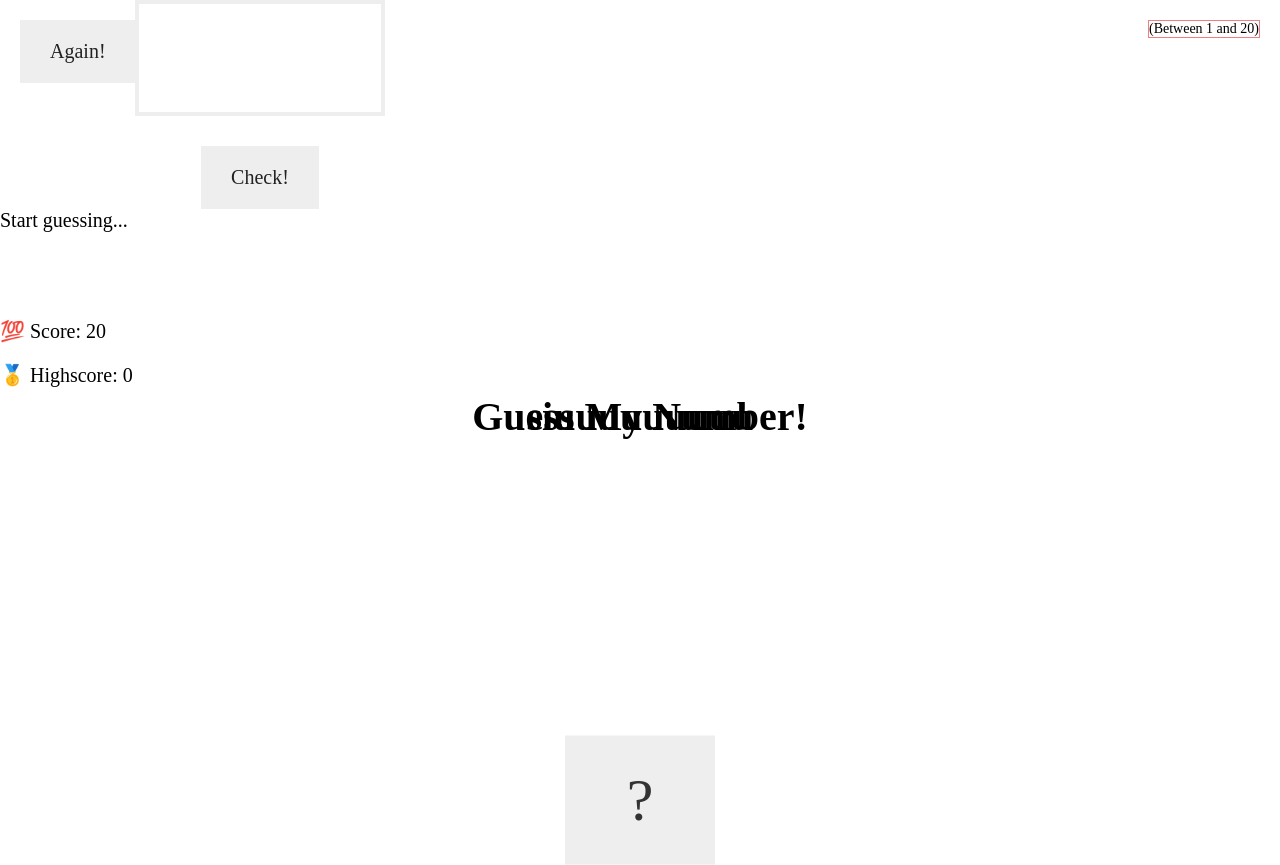
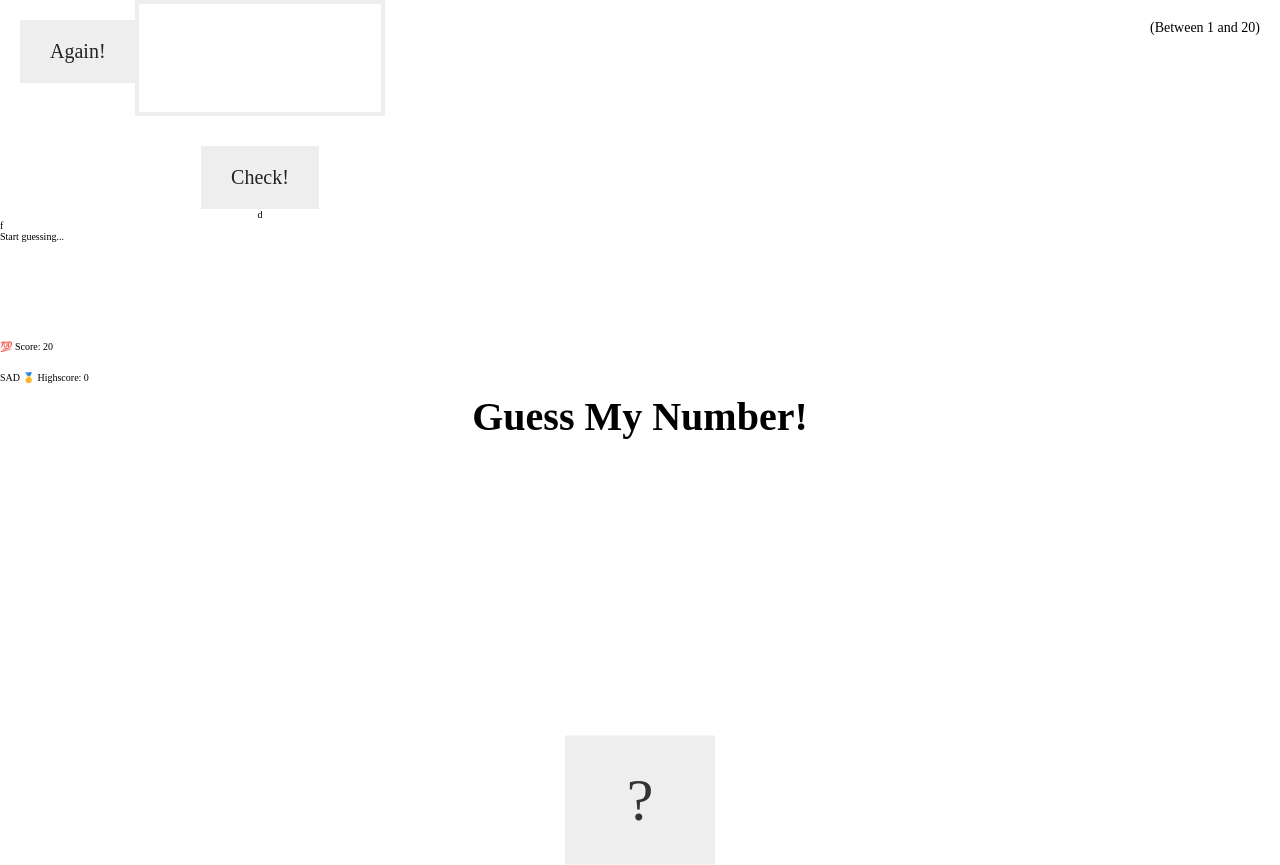
Before and after one commit to Am98172/game-, a plain HTML site: page index.html in a window 1280 px wide. Drawn offline with Linux system fonts and the light colour scheme.

Commit message:
Update index.html

```diff
--- a/index.html
+++ b/index.html
@@ -10,6 +10,17 @@
       .between{
         align-items: center;
         justify-content: center;
+
+
+        kgghyf
+        dtd
+        s
+        ghsr\g
+        sg
+        g
+        G
+        gWGFG
+        gdsgDvcSD fszf f df
         border: 1px solid lightcoral;
       }
     </style>
@@ -24,26 +35,9 @@
     <main>
       <section class="left">
         <input type="number" class="guess" />
-        <button class="btn check">Check!</button>
-      </section>
-      <section class="right">
+        <button class="btn check">Check!</button>d
+      </section>f
         <p class="message">Start guessing...</p>
         <p class="label-score">💯 Score: <span class="score">20</span></p>
-        <p class="label-highscore">
-          🥇 Highscore: <span class="highscore">0</span>
-        </p>
-        <h1>siuuuuuuuuu</h1>
-
-      </section>
-    </main>
-    <script>
-      function log() {
-        console.log("GIT");
-      }
-      log()
-    </script>
-
-    <script src="بازی اعداد .js"></script>
-
-  </body>
-</html>
+        <p class="label-highscore">SAD
+          🥇 Highscore: <span class="highscore">0</sAdfDdsD
```
